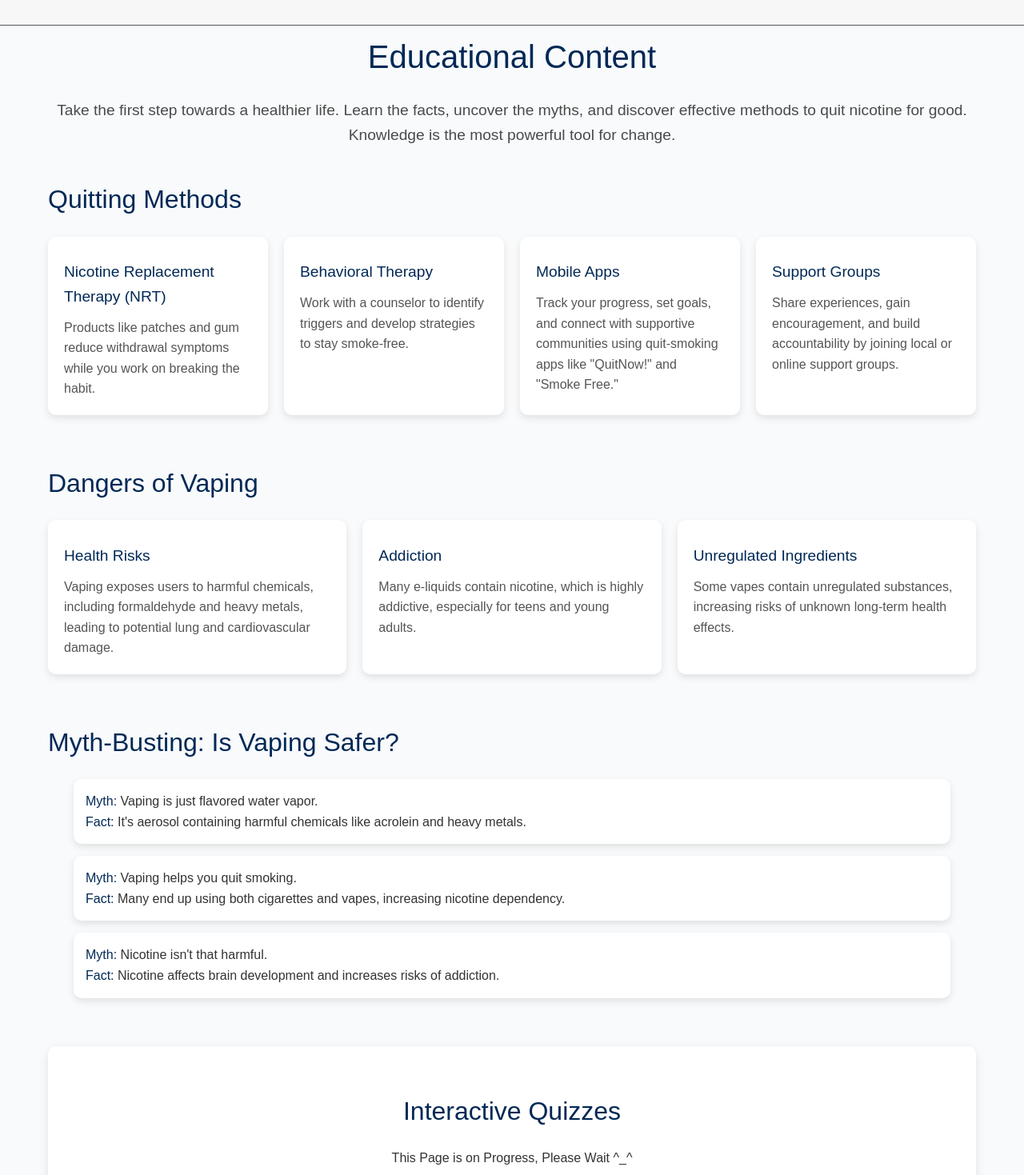
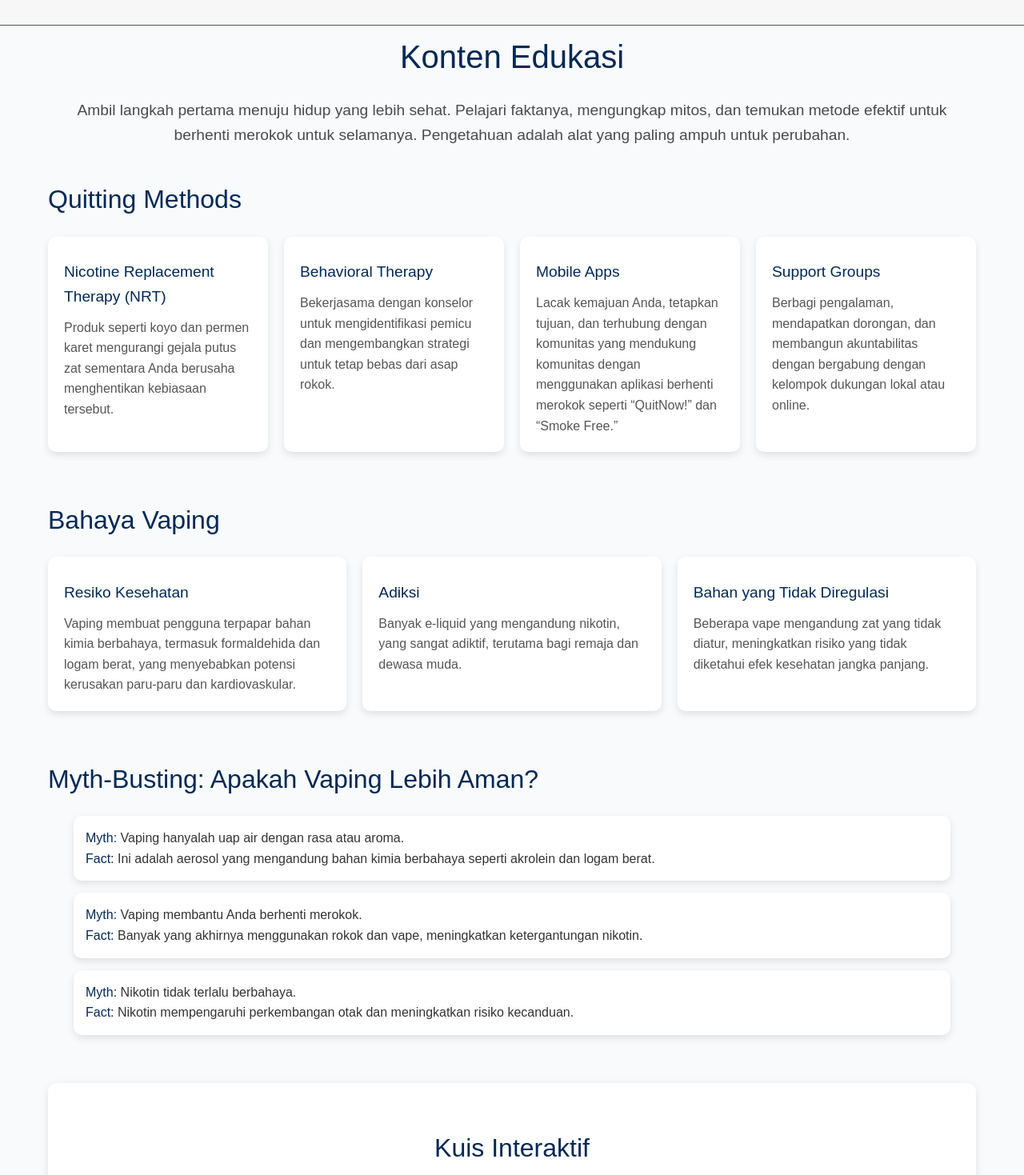
Before and after one commit to demtcsre/P5-Kelompok-3-12-IPA-1, a React (Create React App) app: page /educational-content in a window 1280 px wide. Shown: the part 61-1530 px from the top of the page at 80% size. Built offline with nearby package versions, Linux system fonts and the light colour scheme.

Commit message:
translating web content from english to indonesia

```diff
--- a/src/components/About.jsx
+++ b/src/components/About.jsx
@@ -12,54 +12,54 @@ const About = () => {
         <div className="container">
           <h2 className="about-title">About QuitNic</h2>
           <p className="about-description">
-            QuitNic is dedicated to supporting individuals who are struggling with nicotine addiction, specifically through cigarettes and vapes. Our mission is to empower people with the tools, resources, and knowledge to help them break free from nicotine dependency and lead a healthier, nicotine-free life.
+            QuitNic didedikasikan untuk mendukung individu yang berjuang melawan kecanduan nikotin, khususnya melalui rokok dan vape. Misi kami adalah memberdayakan orang-orang dengan alat, sumber daya, dan pengetahuan untuk membantu mereka melepaskan diri dari ketergantungan nikotin dan menjalani kehidupan yang lebih sehat dan bebas nikotin.
           </p>
 
           <h2 className="subheading">Background Issue</h2>
           <p className="background-description">
-            Smoking and vaping have become a widespread problem in Indonesia, with a growing number of individuals, especially the youth, starting to use nicotine products at an early age. Despite government regulations and health campaigns, nicotine addiction continues to spread due to the accessibility and appeal of cigarettes and e-cigarettes. Vaping, often marketed as a safer alternative, has also seen a surge in popularity, especially among teenagers and young adults.
+            Merokok dan vaping telah menjadi masalah yang meluas di Indonesia, dengan semakin banyaknya individu, terutama kaum muda, yang mulai menggunakan produk nikotin pada usia dini. Terlepas dari peraturan pemerintah dan kampanye kesehatan, kecanduan nikotin terus menyebar karena aksesibilitas dan daya tarik rokok dan rokok elektrik. Vaping, yang sering dipasarkan sebagai alternatif yang lebih aman, juga mengalami lonjakan popularitas, terutama di kalangan remaja dan dewasa muda.
           </p>
 
           <br />
 
           <p className="background-description">
-            The impact of nicotine addiction is significant and far-reaching. Smoking and vaping contribute to a variety of serious health problems, including respiratory issues, cardiovascular diseases, and a higher risk of cancers. The burden on the healthcare system continues to grow, with rising medical costs and increasing numbers of people suffering from nicotine-related diseases. The addiction also affects the quality of life, mental health, and productivity of individuals, especially in the younger generation who are still in the formative years of their health and wellbeing.
+            Dampak dari kecanduan nikotin sangat signifikan dan luas. Merokok dan vaping berkontribusi pada berbagai masalah kesehatan yang serius, termasuk masalah pernapasan, penyakit kardiovaskular, dan risiko kanker yang lebih tinggi. Beban pada sistem perawatan kesehatan terus bertambah, dengan meningkatnya biaya pengobatan dan meningkatnya jumlah orang yang menderita penyakit terkait nikotin. Kecanduan ini juga memengaruhi kualitas hidup, kesehatan mental, dan produktivitas individu, terutama pada generasi muda yang masih dalam masa pertumbuhan dan perkembangan.
           </p>
 
           <br />
 
           <p className="background-description">
-            The Indonesian Doctors Association (IDI) has recommended that the government take more stringent action against vaping, similar to the ban on conventional cigarettes, due to the hazardous composition of e-cigarettes. Studies conducted by the Indonesian Food and Drug Authority (BPOM) in 2015 and 2017 have further supported these concerns, revealing that the negative impacts of vaping outweigh its potential benefits. This highlights the urgent need for alternative solutions for those seeking to quit nicotine products. <a href="https://yankes.kemkes.go.id/view_artikel/2716/rokok-elektrik-gaya-atau-bahaya">(as reported from https://yankes.kemkes.go.id/view_artikel/2716/rokok-elektrik-gaya-atau-bahaya)</a>
+            Ikatan Dokter Indonesia (IDI) telah merekomendasikan agar pemerintah mengambil tindakan yang lebih tegas terhadap vaping, serupa dengan pelarangan rokok konvensional, karena komposisi rokok elektrik yang berbahaya. Studi yang dilakukan oleh Badan Pengawas Obat dan Makanan (BPOM) pada tahun 2015 dan 2017 semakin mendukung kekhawatiran ini, dengan mengungkapkan bahwa dampak negatif dari vaping lebih besar daripada manfaatnya. Hal ini menyoroti kebutuhan mendesak akan solusi alternatif bagi mereka yang ingin berhenti menggunakan produk nikotin. <a href="https://yankes.kemkes.go.id/view_artikel/2716/rokok-elektrik-gaya-atau-bahaya">(dilansir dari https://yankes.kemkes.go.id/view_artikel/2716/rokok-elektrik-gaya-atau-bahaya)</a>
           </p>
 
           <br />
 
           <p className="background-description">
-            To address this growing issue, QuitNic provides a comprehensive solution. Our platform offers a range of resources designed to help individuals quit smoking and vaping. From alternative nicotine products like nicotine patches and gums to educational content on the dangers of nicotine use, QuitNic is committed to supporting individuals on their journey to quit. With access to local support networks and success stories, QuitNic aims to empower users with the tools they need to break free from addiction and live healthier lives.
+            Untuk mengatasi masalah yang berkembang ini, QuitNic memberikan solusi komprehensif. Platform kami menawarkan berbagai sumber daya yang dirancang untuk membantu individu berhenti merokok dan vaping. Dari produk nikotin alternatif seperti patch nikotin dan permen karet hingga konten edukasi tentang bahaya penggunaan nikotin, QuitNic berkomitmen untuk mendukung individu dalam perjalanan mereka untuk berhenti. Dengan akses ke jaringan dukungan lokal dan kisah sukses, QuitNic bertujuan untuk memberdayakan pengguna dengan alat yang mereka butuhkan untuk melepaskan diri dari kecanduan dan menjalani hidup yang lebih sehat.
           </p>
 
-          <h3 className="section-heading">Our Goal</h3>
+          <h3 className="section-heading">Tujuan Kami</h3>
           <p className="about-text">
-            At QuitNic, we understand that quitting smoking or vaping is a challenging journey. Our goal is to make that journey easier and more accessible by providing:
+            Di QuitNic, kami memahami bahwa berhenti merokok atau vaping adalah perjalanan yang menantang. Tujuan kami adalah membuat perjalanan itu lebih mudah dan lebih mudah diakses dengan menyediakan:
           </p>
           <ul className="about-list">
-            <li>Information on alternative products like nicotine patches and non-nicotine vapes.</li>
-            <li>Educational content on the dangers of nicotine, vaping, and effective quitting strategies.</li>
-            <li>Interactive quizzes to test knowledge and bust common myths about nicotine addiction.</li>
-            <li>Local resources and support networks to help individuals stay motivated and receive the help they need.</li>
+            <li>Informasi tentang produk alternatif seperti koyo nikotin dan vape non-nikotin.</li>
+            <li>Konten edukasi tentang bahaya nikotin, vaping, dan strategi berhenti merokok yang efektif.</li>
+            <li>Kuis interaktif untuk menguji pengetahuan dan mematahkan mitos umum tentang kecanduan nikotin.</li>
+            <li>Sumber daya lokal dan jaringan pendukung untuk membantu individu tetap termotivasi dan menerima bantuan yang mereka butuhkan.</li>
           </ul>
 
-          <h3 className="section-heading">Why QuitNic?</h3>
+          <h3 className="section-heading">Kenapa QuitNic?</h3>
           <p className="about-text">
-            Nicotine addiction is not only harmful to your health, but it also affects your quality of life. With QuitNic, we aim to provide you with the right guidance, educational resources, and support to quit smoking or vaping and improve your well-being.
+            Kecanduan nikotin tidak hanya berbahaya bagi kesehatan Anda, tetapi juga memengaruhi kualitas hidup Anda. Dengan QuitNic, kami bertujuan untuk memberi Anda panduan yang tepat, sumber daya pendidikan, dan dukungan untuk berhenti merokok atau vaping dan meningkatkan kesejahteraan Anda.
           </p>
           <p className="about-text">
-            Our platform is designed to provide a comprehensive approach to quitting. Whether you're seeking alternatives to nicotine products, learning about quitting strategies, or looking for local support, QuitNic is here to guide you every step of the way.
+            Platform kami dirancang untuk memberikan pendekatan komprehensif untuk berhenti merokok. Baik Anda sedang mencari alternatif produk nikotin, mempelajari strategi berhenti merokok, atau mencari dukungan lokal, QuitNic ada di sini untuk memandu Anda di setiap langkah.
           </p>
 
-          <h3 className="section-heading">Join Us in the Journey</h3>
+          <h3 className="section-heading">Bergabunglah Dengan Kami</h3>
           <p className="about-text">
-            Take the first step towards a nicotine-free life today. Explore our resources, take our interactive quizzes, and connect with local support to start your journey towards a healthier, happier future.
+            Ambil langkah pertama menuju hidup bebas nikotin hari ini. Jelajahi website kami, ikuti kuis interaktif kami, dan terhubung dengan dukungan lokal untuk memulai perjalanan Anda menuju masa depan yang lebih sehat dan bahagia.
           </p>
         </div>
       </section>
--- a/src/components/EducationalContent.jsx
+++ b/src/components/EducationalContent.jsx
@@ -10,11 +10,9 @@ const EducationalContent = () => {
       <section className="educational-content">
         <div className="container">
           <header className="intro-section">
-            <h1 className="page-title">Educational Content</h1>
+            <h1 className="page-title">Konten Edukasi</h1>
             <p className="intro-text">
-              Take the first step towards a healthier life. Learn the facts,
-              uncover the myths, and discover effective methods to quit nicotine
-              for good. Knowledge is the most powerful tool for change.
+              Ambil langkah pertama menuju hidup yang lebih sehat. Pelajari faktanya, mengungkap mitos, dan temukan metode efektif untuk berhenti merokok untuk selamanya. Pengetahuan adalah alat yang paling ampuh untuk perubahan.
             </p>
           </header>
 
@@ -24,86 +22,76 @@ const EducationalContent = () => {
               <div className="content-card">
                 <h3>Nicotine Replacement Therapy (NRT)</h3>
                 <p>
-                  Products like patches and gum reduce withdrawal symptoms while
-                  you work on breaking the habit.
+                  Produk seperti koyo dan permen karet mengurangi gejala putus zat sementara Anda berusaha menghentikan kebiasaan tersebut.
                 </p>
               </div>
               <div className="content-card">
                 <h3>Behavioral Therapy</h3>
                 <p>
-                  Work with a counselor to identify triggers and develop strategies
-                  to stay smoke-free.
+                  Bekerjasama dengan konselor untuk mengidentifikasi pemicu dan mengembangkan strategi untuk tetap bebas dari asap rokok.
                 </p>
               </div>
               <div className="content-card">
                 <h3>Mobile Apps</h3>
                 <p>
-                  Track your progress, set goals, and connect with supportive
-                  communities using quit-smoking apps like "QuitNow!" and "Smoke Free."
+                  Lacak kemajuan Anda, tetapkan tujuan, dan terhubung dengan komunitas yang mendukung komunitas dengan menggunakan aplikasi berhenti merokok seperti “QuitNow!” dan “Smoke Free.”
                 </p>
               </div>
               <div className="content-card">
                 <h3>Support Groups</h3>
                 <p>
-                  Share experiences, gain encouragement, and build accountability
-                  by joining local or online support groups.
+                  Berbagi pengalaman, mendapatkan dorongan, dan membangun akuntabilitas dengan bergabung dengan kelompok dukungan lokal atau online.
                 </p>
               </div>
             </div>
           </section>
 
           <section className="content-section dangers-vaping">
-            <h2 className="section-title">Dangers of Vaping</h2>
+            <h2 className="section-title">Bahaya Vaping</h2>
             <div className="content-grid">
               <div className="content-card">
-                <h3>Health Risks</h3>
+                <h3>Resiko Kesehatan</h3>
                 <p>
-                  Vaping exposes users to harmful chemicals, including formaldehyde
-                  and heavy metals, leading to potential lung and cardiovascular damage.
+                  Vaping membuat pengguna terpapar bahan kimia berbahaya, termasuk formaldehida dan logam berat, yang menyebabkan potensi kerusakan paru-paru dan kardiovaskular.
                 </p>
               </div>
               <div className="content-card">
-                <h3>Addiction</h3>
+                <h3>Adiksi</h3>
                 <p>
-                  Many e-liquids contain nicotine, which is highly addictive,
-                  especially for teens and young adults.
+                  Banyak e-liquid yang mengandung nikotin, yang sangat adiktif, terutama bagi remaja dan dewasa muda.
                 </p>
               </div>
               <div className="content-card">
-                <h3>Unregulated Ingredients</h3>
+                <h3>Bahan yang Tidak Diregulasi</h3>
                 <p>
-                  Some vapes contain unregulated substances, increasing risks of unknown
-                  long-term health effects.
+                  Beberapa vape mengandung zat yang tidak diatur, meningkatkan risiko yang tidak diketahui efek kesehatan jangka panjang.
                 </p>
               </div>
             </div>
           </section>
 
           <section className="content-section myth-busting">
-            <h2 className="section-title">Myth-Busting: Is Vaping Safer?</h2>
+            <h2 className="section-title">Myth-Busting: Apakah Vaping Lebih Aman?</h2>
             <ul className="myth-list">
               <li>
-                <strong>Myth:</strong> Vaping is just flavored water vapor. <br />
-                <strong>Fact:</strong> It's aerosol containing harmful chemicals
-                like acrolein and heavy metals.
+                <strong>Myth:</strong> Vaping hanyalah uap air dengan rasa atau aroma. <br />
+                <strong>Fact:</strong> Ini adalah aerosol yang mengandung bahan kimia berbahaya seperti akrolein dan logam berat.
               </li>
               <li>
-                <strong>Myth:</strong> Vaping helps you quit smoking. <br />
-                <strong>Fact:</strong> Many end up using both cigarettes and vapes,
-                increasing nicotine dependency.
+                <strong>Myth:</strong> Vaping membantu Anda berhenti merokok. <br />
+                <strong>Fact:</strong> Banyak yang akhirnya menggunakan rokok dan vape, meningkatkan ketergantungan nikotin.
               </li>
               <li>
-                <strong>Myth:</strong> Nicotine isn't that harmful. <br />
-                <strong>Fact:</strong> Nicotine affects brain development and
-                increases risks of addiction.
+                <strong>Myth:</strong> Nikotin tidak terlalu berbahaya. <br />
+                <strong>Fact:</strong> Nikotin mempengaruhi perkembangan otak dan meningkatkan risiko kecanduan.
               </li>
             </ul>
           </section>
 
           <section className="quiz-section">
-            <h2 className="section-title">Interactive Quizzes</h2>
+            <h2 className="section-title">Kuis Interaktif</h2>
             <p>
-              This Page is on Progress, Please Wait ^_^
+              Halaman Ini Sedang Dalam Progress, Harap Bersabar ^_^
             </p>
           </section>
         </div>
--- a/src/components/Home.jsx
+++ b/src/components/Home.jsx
@@ -17,23 +17,22 @@ const Home = () => {
 
       <section className="features-section">
         <div className="container">
-          <h2 className="features-title">Why QuitNic?</h2>
+          <h2 className="features-title">Kenapa QuitNic?</h2>
           <p className="features-description">
-            QuitNic is designed to guide you through every step of your quitting journey. From providing helpful information
-            on alternative products to offering educational content and connecting you with local support, we are here to help.
+            QuitNic dirancang untuk memandu Anda melalui setiap langkah perjalanan berhenti merokok Anda. Mulai dari memberikan informasi yang bermanfaat tentang produk alternatif hingga menawarkan konten edukasi dan menghubungkan Anda dengan dukungan lokal, kami di sini untuk membantu.
           </p>
           <div className="features-list">
             <div className="feature-item">
-              <h3>Alternatives to Nicotine</h3>
-              <p>Explore products like nicotine patches and non-nicotine vapes that can help ease the transition.</p>
+              <h3>Alternative to Nicotine</h3>
+              <p>Jelajahi produk seperti patch nikotin dan vape non-nikotin yang dapat membantu memudahkan transisi.</p>
             </div>
             <div className="feature-item">
               <h3>Educational Content</h3>
-              <p>Learn about the dangers of nicotine and vaping, and discover effective quitting strategies backed by research.</p>
+              <p>Pelajari tentang bahaya nikotin dan vaping, dan temukan strategi berhenti merokok yang efektif yang didukung oleh penelitian.</p>
             </div>
             <div className="feature-item">
               <h3>Local Support</h3>
-              <p>Connect with local organizations and support networks to stay motivated and get help when needed.</p>
+              <p>Terhubung dengan organisasi lokal dan jaringan pendukung untuk tetap termotivasi dan mendapatkan bantuan saat dibutuhkan.</p>
             </div>
           </div>
         </div>
@@ -44,11 +43,11 @@ const Home = () => {
           <h2 className="testimonials-title">Success Stories</h2>
           <div className="testimonials">
             <div className="testimonial">
-              <p>"QuitNic gave me the resources I needed to quit vaping. The support and educational tools really made a difference!"</p>
+              <p>"QuitNic memberi saya informasi yang saya butuhkan untuk berhenti vaping. Dukungan dan alat edukasi benar-benar membuat perbedaan!"</p>
               <span>- Evan V.</span>
             </div>
             <div className="testimonial">
-              <p>"I never thought I could quit smoking, but with the help of QuitNic, I was able to break free from my addiction and became a better person."</p>
+              <p>"Saya tidak pernah berpikir saya bisa berhenti merokok, tetapi dengan bantuan QuitNic, saya dapat melepaskan diri dari kecanduan dan menjadi orang yang lebih baik."</p>
               <span>- Michael D.</span>
             </div>
           </div>
@@ -58,7 +57,7 @@ const Home = () => {
       <section className="cta-section">
         <div className="container cta-container">
           <h2 className="cta-heading">Ready to Quit?</h2>
-          <p className="cta-text">Take control of your health today by using QuitNic. Explore our resources and start your journey to a nicotine-free life.</p>
+          <p className="cta-text">Kendalikan kesehatan Anda hari ini dengan menggunakan QuitNic. Jelajahi sumber daya kami dan mulailah perjalanan Anda menuju kehidupan bebas nikotin.</p>
         </div>
       </section>
     </div>
```
Also changed, not shown: src/components/AlternativeProducts.jsx (+23 -23 lines), src/components/LocalSupport.jsx (+4 -4 lines).
